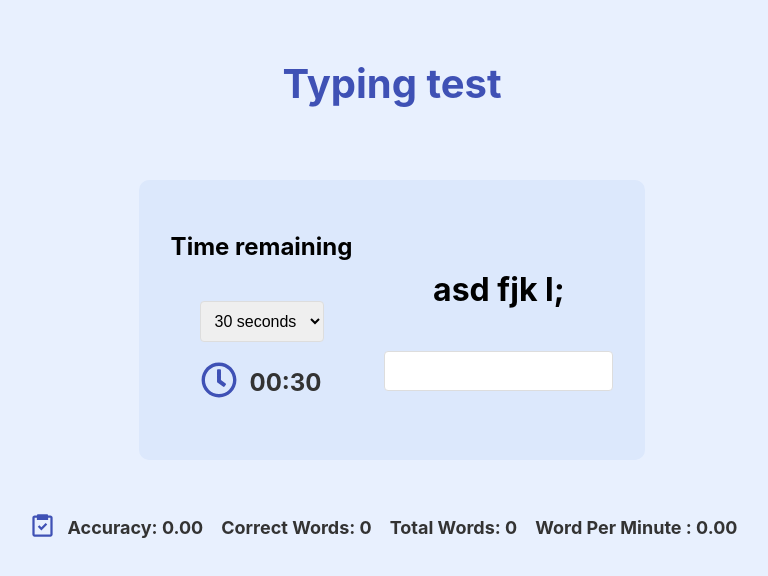
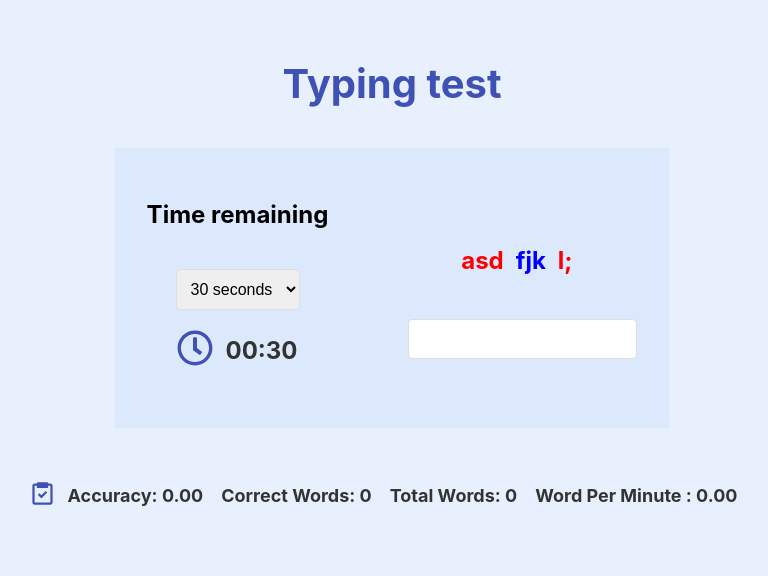
Before and after one commit to KamikazeWild/TouchTyping, a React (Create React App) app: page / in a window 1280 px wide. Shown: the top 576 px of the page, without its empty margins (248-1016 px from the left). Built offline with nearby package versions, Linux system fonts and the light colour scheme.

Commit message:
add alternating colours to test string

```diff
--- a/src/components/Stage.jsx
+++ b/src/components/Stage.jsx
@@ -1,7 +1,7 @@
 import {useEffect, useState} from "react";
 
 import {calculateAccuracy, calculateNumberOfWords, calculateWordsPerMinute} from "../utils/StatLogic";
-import {StyledInput, StyledStage} from "../styles";
+import {StyledInput, StyledStage, StyledWord} from "../styles";
 import {stringsToType} from "../constants";
 
 
@@ -45,7 +45,9 @@ const Stage = ({ setIsTyping, timer, setStatistics }) => {
 
     return (
         <StyledStage>
-            <h1>{currentString}</h1>
+            <h1>{currentString.split(" ").map((word, index) =>
+                <StyledWord alternate={index % 2 === 0}>{word}</StyledWord>
+            )}</h1>
             <StyledInput
                 value={currentInputString}
                 type="text"
--- a/src/styles.js
+++ b/src/styles.js
@@ -2,15 +2,22 @@ import styled from 'styled-components';
 
 // Styles
 const TestBox = styled.div`
-  display: flex;
+ display: flex;
+  flex-direction: row; // Change this to row for horizontal layout
   align-items: center;
-  justify-content: space-around;
+  justify-content: center;
   background-color: #dce8fc;
   padding: 1em;
-  margin-top: 2em;
-  border-radius: 10px;
+  gap: 3rem; // Increase this to increase the space between the Timer and Stage
 `;
 
+const StyledWord = styled.span`
+  color: ${props => props.alternate ? '#f00' : '#00f'}; // change colors as needed
+  margin-right: 0.5em;
+  display: inline-block; // makes sure all words are in the same line
+  font-size: 24px; // change as needed for larger text size
+  white-space: nowrap; // prevent breaking the line in the middle of the word
+`;
 
 const StyledStage = styled.div`
   display: flex;
@@ -103,4 +110,4 @@ const IconWrapper = styled.span`
   margin-right: 0.75rem;
 `;
 
-export {StyledStage, TestBox, StyledTime, StyledSelect, StyledInput, StyledStatBox, StyledTimer, StyledApp, StyledHeading, ContentContainer, IconWrapper, StyledStat}
+export {StyledStage, StyledWord, TestBox, StyledTime, StyledSelect, StyledInput, StyledStatBox, StyledTimer, StyledApp, StyledHeading, ContentContainer, IconWrapper, StyledStat}
```
